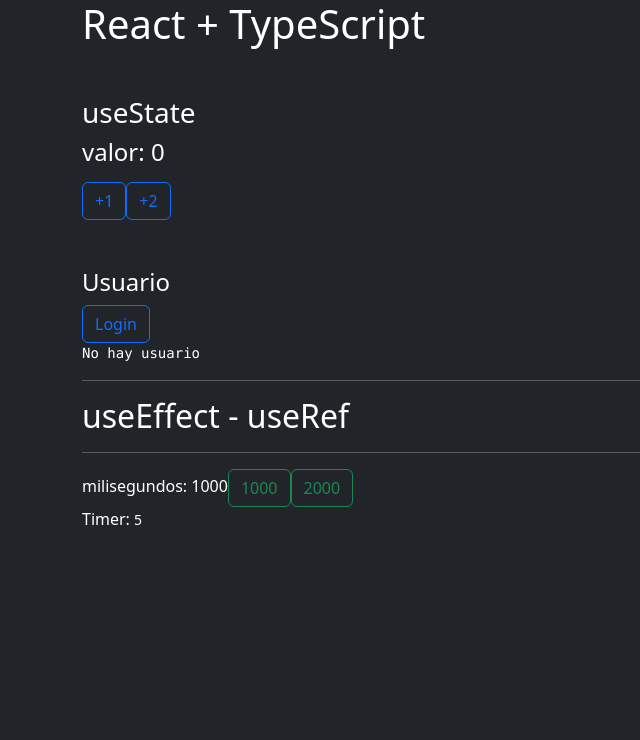
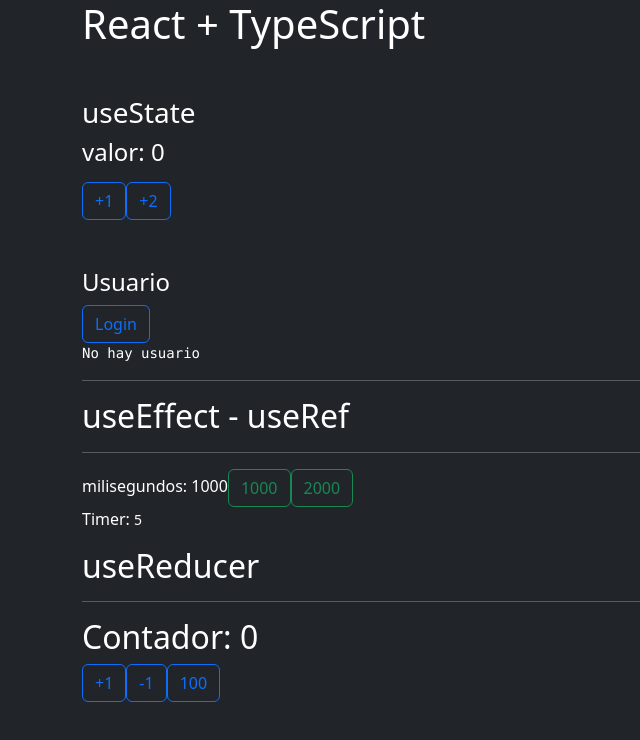
Before and after one commit to AyrielNoriega/mi-app, a React (Vite) app: page / in a window 1280 px wide. Shown: the top 740 px of the page, without its empty margins (0-640 px from the left). Built offline with nearby package versions, Linux system fonts and the light colour scheme; the HTML template or start-up script is replaced by a standard one.

Commit message:
React + TypeScript: useReducer

```diff
--- a/src/App.tsx
+++ b/src/App.tsx
@@ -2,13 +2,14 @@
 import { Usuario } from './components/Usuario';
 
 import { TimerPadre } from './components/TimerPadre';
+import { ContadorRed } from './components/ContadorRed';
 
 function App() {
 
     return (
         <>
             <h1 className="read-the-docs">
-        React + TypeScript
+                React + TypeScript
             </h1>
             <Counter />
 
@@ -19,6 +20,10 @@
             <hr />
 
             <TimerPadre />
+
+            <h2>useReducer</h2>
+            <hr />
+            <ContadorRed />
         </>
     );
 }
--- /dev/null
+++ b/src/components/ContadorRed.tsx
@@ -0,0 +1,66 @@
+import { useReducer } from 'react';
+
+const initialState = {
+    contador: 0
+};
+
+type ActionType =
+    | { type: 'incrementar' }
+    | { type: 'decrement' }
+    | { type: 'custom', payload: number };
+
+const contadorReducer = ( state: typeof initialState, action: ActionType) => {
+
+    switch (action.type) {
+    case 'incrementar':
+
+        return {
+            ...state,
+            contador: state.contador + 1
+        };
+    case 'decrement':
+        return {
+            ...state,
+            contador: state.contador - 1
+        };
+    case 'custom':
+        return {
+            ...state,
+            contador: action.payload
+        };
+
+    default:
+        return state;
+    }
+
+};
+
+
+export const ContadorRed = () => {
+
+    const [ contadorState, dispatch] = useReducer(contadorReducer, initialState);
+
+    return (
+        <>
+            <h2>Contador: { contadorState.contador }</h2>
+            <button
+                className="btn btn-outline-primary"
+                onClick={ () => dispatch({ type: 'incrementar'})}
+            >
+                +1
+            </button>
+            <button
+                className="btn btn-outline-primary"
+                onClick={ () => dispatch({ type: 'decrement'})}
+            >
+                -1
+            </button>
+            <button
+                className="btn btn-outline-primary"
+                onClick={ () => dispatch({ type: 'custom', payload: 100})}
+            >
+                100
+            </button>
+        </>
+    );
+};
```
